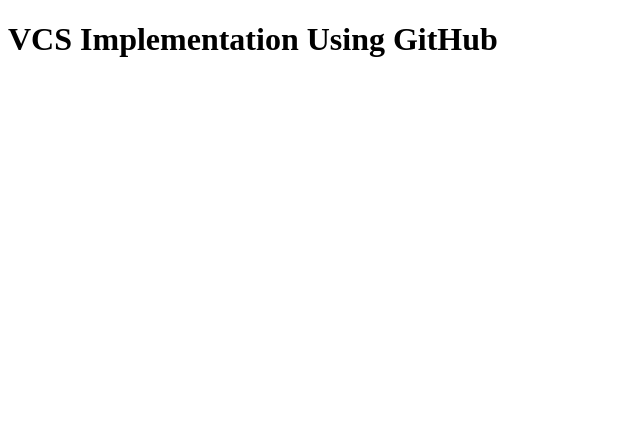
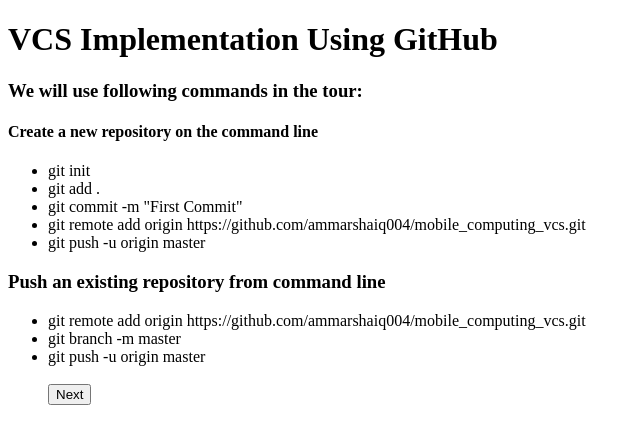
Before and after one commit to ammarshaiq004/mobile_computing_vcs, a plain HTML site: page index.html in a window 1280 px wide. Shown: the whole page, without its empty margins (0-641 px from the left). Drawn offline with Linux system fonts and the light colour scheme.

Commit message:
List have been updated

```diff
--- a/index.html
+++ b/index.html
@@ -8,5 +8,21 @@
 </head>
 <body>
     <h1>VCS Implementation Using GitHub</h1>
+    <h3>We will use following commands in the tour: </h3>
+        <h4>Create a new repository on the command line</h4>
+        <ul>
+            <li>git init</li>
+            <li>git add .</li>
+            <li>git commit -m "First Commit"</li>
+            <li>git remote add origin https://github.com/ammarshaiq004/mobile_computing_vcs.git</li>
+            <li>git push -u origin master</li>
+        </ul>
+    <h3>Push an existing repository from command line</h3>
+            <ul>
+                <li>git remote add origin https://github.com/ammarshaiq004/mobile_computing_vcs.git</li>
+                <li>git branch -m master</li>
+                <li>git push -u origin master</li>
+    <br>
+    <input type="button" value="Next">
 </body>
 </html>
```
